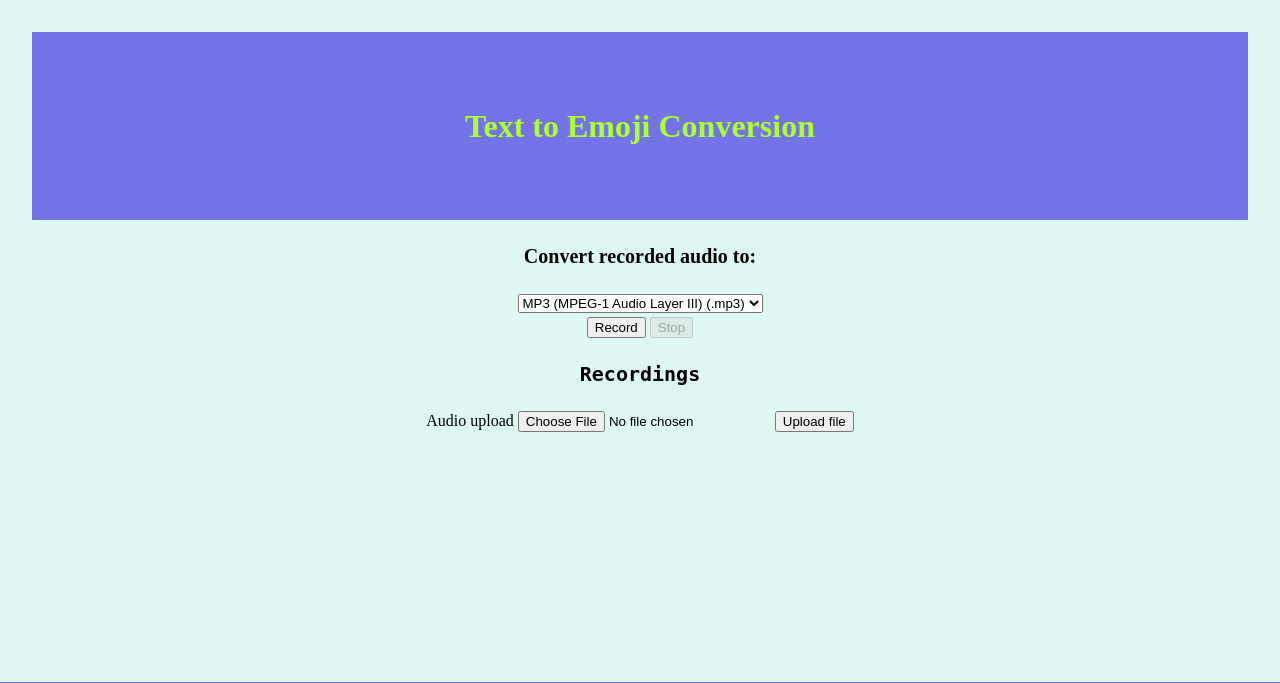
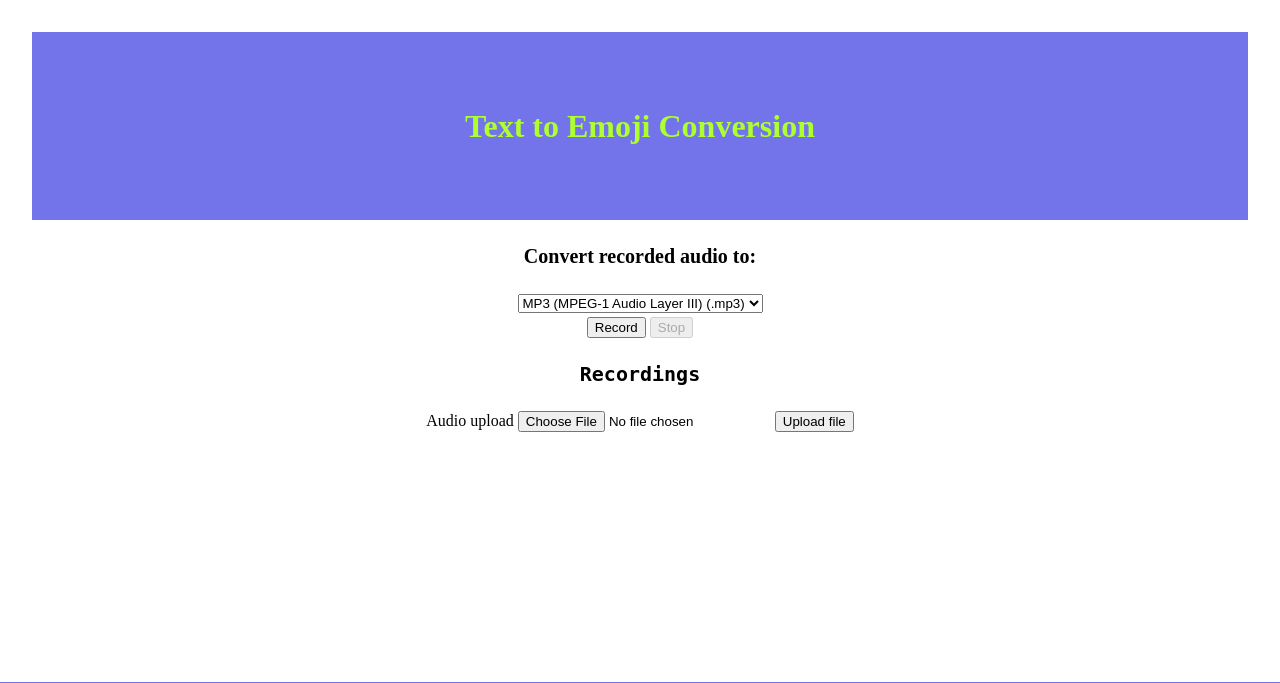
Before and after one commit to sltou/TOHack2022, a Flask app: page / in a window 1280 px wide. Shown: the top 683 px of the page. Run offline with Flask 2, Linux system fonts and the light colour scheme.

Commit message:
Update styling.css

```diff
--- a/static/css/styling.css
+++ b/static/css/styling.css
@@ -1,6 +1,6 @@
 html {
     font-family: 'sans-serif';
-    background-color: rgb(221, 247, 243);
+    background-color: white;
     font-size: 100%;
 }
 
```
